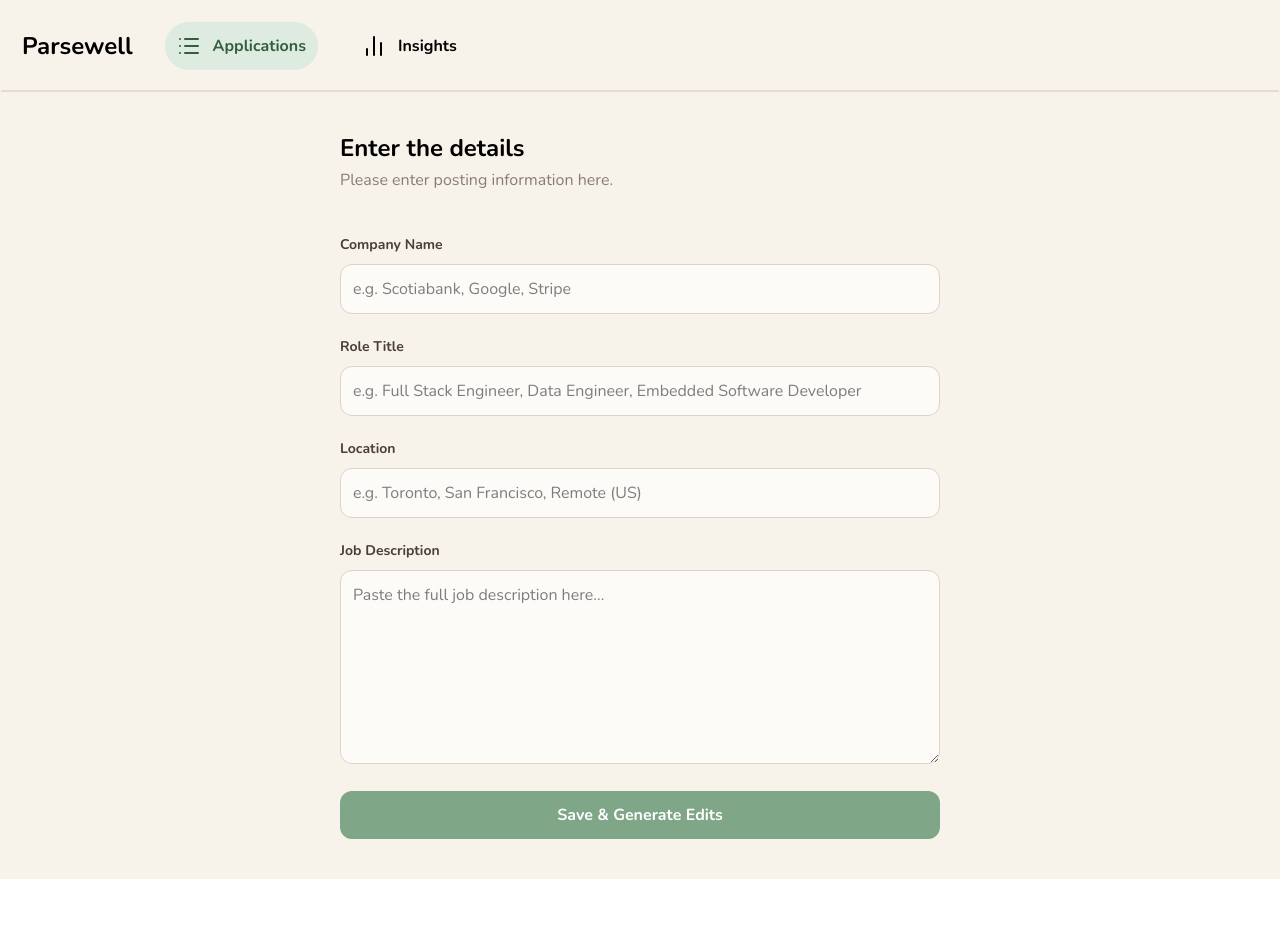
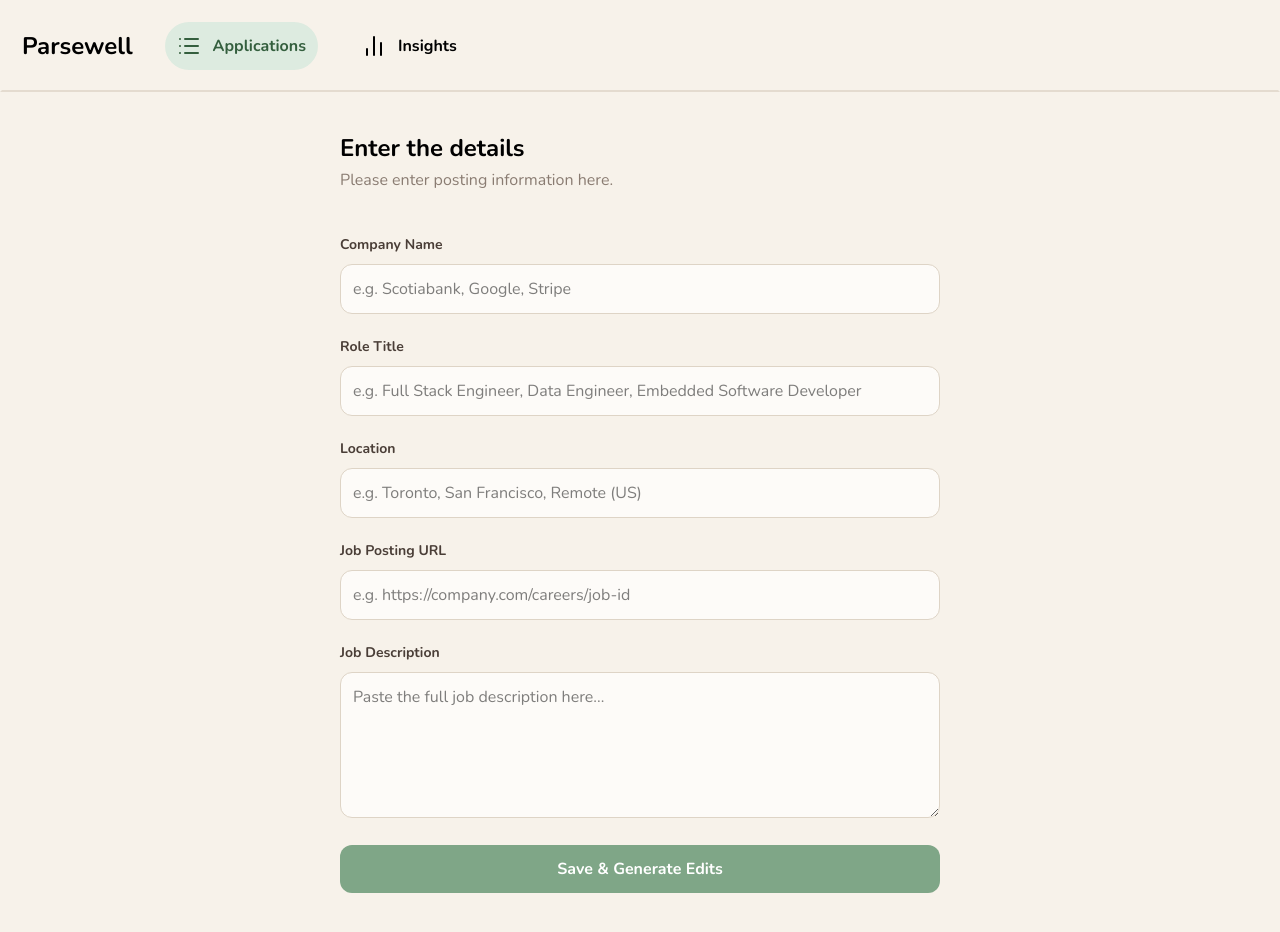
Before and after one commit to jordanfulawka/parsewell-web, a React (Vite) app: page /applications/review in a window 1280 px wide. Before the commit the page ends 879 px from the top, so only its background shows below. Built offline with nearby package versions, Linux system fonts and the light colour scheme; sample sign-in values are in the browser's storage.

Commit message:
feat: add job posting URL to application form and details view

```diff
--- a/src/contexts/AuthContext.tsx
+++ b/src/contexts/AuthContext.tsx
@@ -41,7 +41,7 @@ function AuthProvider({ children }: { children: React.ReactNode }) {
       const decodedUser = decodeToken(stored);
       setUser(decodedUser);
       clearTimeout(timeoutRef.current);
-      timeoutId = setTimeout(
+      timeoutRef.current = timeoutId = setTimeout(
         () => {
           logout();
         },
@@ -58,7 +58,7 @@ function AuthProvider({ children }: { children: React.ReactNode }) {
     const decodedUser = decodeToken(token);
     setUser(decodeToken(token));
     clearTimeout(timeoutRef.current);
-    setTimeout(
+    timeoutRef.current = setTimeout(
       () => {
         logout();
       },
--- a/src/hooks/useApplication.tsx
+++ b/src/hooks/useApplication.tsx
@@ -23,7 +23,7 @@ export default function useApplication() {
             companyName: '',
             roleTitle: '',
             location: '',
-            jobUrl: 'No URL Provided',
+            jobURL: '',
             jobDescription: '',
           });
         }
--- a/src/lib/types.ts
+++ b/src/lib/types.ts
@@ -21,7 +21,7 @@ interface Application {
   companyName: string;
   roleTitle: string;
   location: string;
-  jobUrl?: string;
+  jobURL?: string;
   jobDescription: string;
   applicationChannel?: string;
   applicationStatus?: string;
--- a/src/pages/ApplicationDetails.tsx
+++ b/src/pages/ApplicationDetails.tsx
@@ -11,7 +11,7 @@ import {
   uploadCoverLetter,
   uploadResume,
 } from '../lib/api';
-import { ChevronDown, Upload } from 'lucide-react';
+import { ChevronDown, Upload, ExternalLink } from 'lucide-react';
 import type { EditSuggestion } from '../lib/types';
 import EditSuggestionItem from '../components/EditSuggestionItem';
 import { parseDate } from '../lib/utils';
@@ -50,7 +50,9 @@ function ApplicationDetails() {
         setEditSuggestions(editSuggestions);
         setLoading(false);
       } catch (err) {
-        setError(getErrorMessage(err, 'Failed to load resume edit suggestions'));
+        setError(
+          getErrorMessage(err, 'Failed to load resume edit suggestions'),
+        );
         setLoading(false);
       }
     }
@@ -184,7 +186,14 @@ function ApplicationDetails() {
         />
         <div className='bg-[#FDFBF8] border border-subtle-border rounded-xl p-5 flex flex-col gap-5'>
           <div className='flex flex-col gap-2'>
-            <div className='text-2xl font-bold'>{application?.companyName}</div>
+            <div className='text-2xl font-bold flex items-center gap-3'>
+              {application?.companyName}{' '}
+              {application?.jobURL && (
+                <a href={application.jobURL} target='_blank'>
+                  <ExternalLink color='#7FA697' />
+                </a>
+              )}
+            </div>
             <div className=''>
               {application?.roleTitle}{' '}
               <span className='text-xs font-light'>•</span>{' '}
--- a/src/pages/ApplicationReview.tsx
+++ b/src/pages/ApplicationReview.tsx
@@ -137,11 +137,26 @@ function ApplicationReview() {
           </div>
           <div>
             <label className='font-bold text-primary-text text-sm'>
+              Job Posting URL
+            </label>
+            <input
+              type='text'
+              placeholder='e.g. https://company.com/careers/job-id'
+              className='bg-[#FDFBF8] border border-input-border p-3 rounded-xl w-full mt-2'
+              value={application?.jobURL}
+              onChange={(e) => {
+                if (!application) return;
+                setApplication({ ...application, jobURL: e.target.value });
+              }}
+            />
+          </div>
+          <div>
+            <label className='font-bold text-primary-text text-sm'>
               Job Description
             </label>
             <textarea
               placeholder='Paste the full job description here...'
-              rows={7}
+              rows={5}
               className='bg-[#FDFBF8] border border-input-border p-3 rounded-xl w-full mt-2'
               value={application?.jobDescription}
               onChange={(e) => {
```
